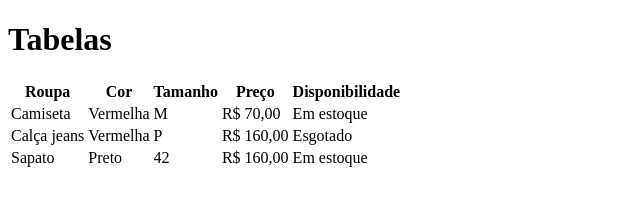
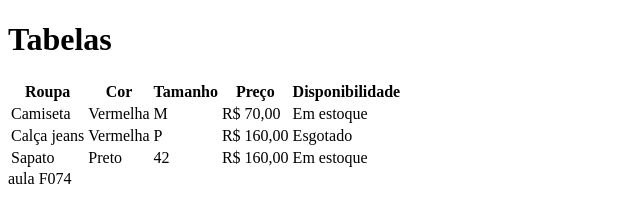
Before and after one commit to Gi-hui/aula-tabela, a plain HTML site: page index.html in a window 1280 px wide. Shown: the full height of the page, 0-640 px from the left. Drawn offline with Linux system fonts and the light colour scheme.

Commit message:
Nova aula

```diff
--- a/index.html
+++ b/index.html
@@ -42,6 +42,8 @@
         </tr>
     </table>
 
+    aula F074
+
     <!-- table>tr*3>td*5 tecras de atalho para agilizar -->
 
 
```
